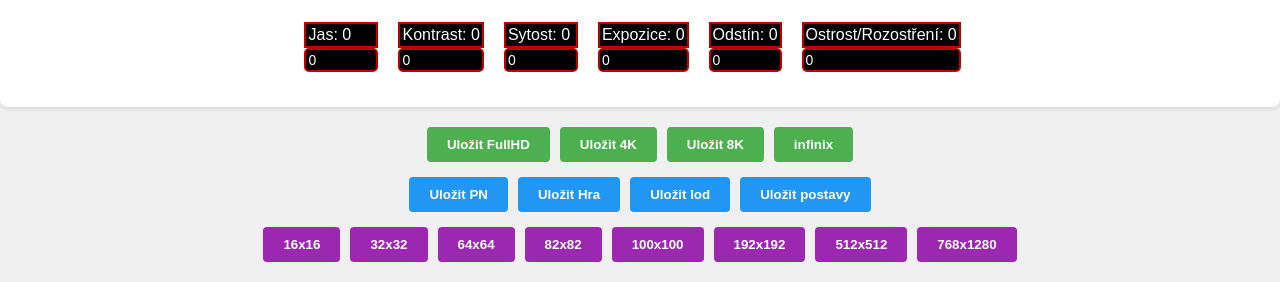
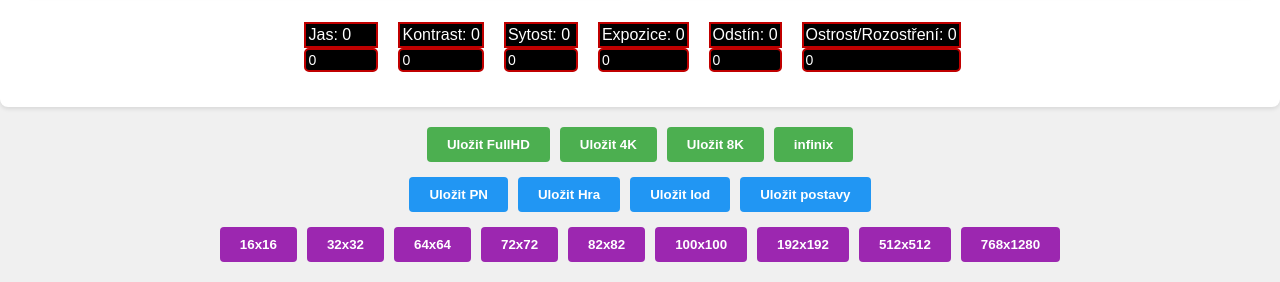
Before and after one commit to jirka22med/Moerni-foto-editor, a plain HTML site: page index.html in a window 1280 px wide. Shown: the part 577-859 px from the top of the page. Drawn offline with Linux system fonts and the light colour scheme.

Commit message:
Update index.html

```diff
--- a/index.html
+++ b/index.html
@@ -72,6 +72,7 @@
             <button id="16x16">16x16</button>
             <button id="32x32">32x32</button>
             <button id="64x64">64x64</button>
+            <button id="72x72">72x72</button>
             <button id="82x82">82x82</button>
             <button id="100x100">100x100</button>
             <button id="192x192">192x192</button>
```
